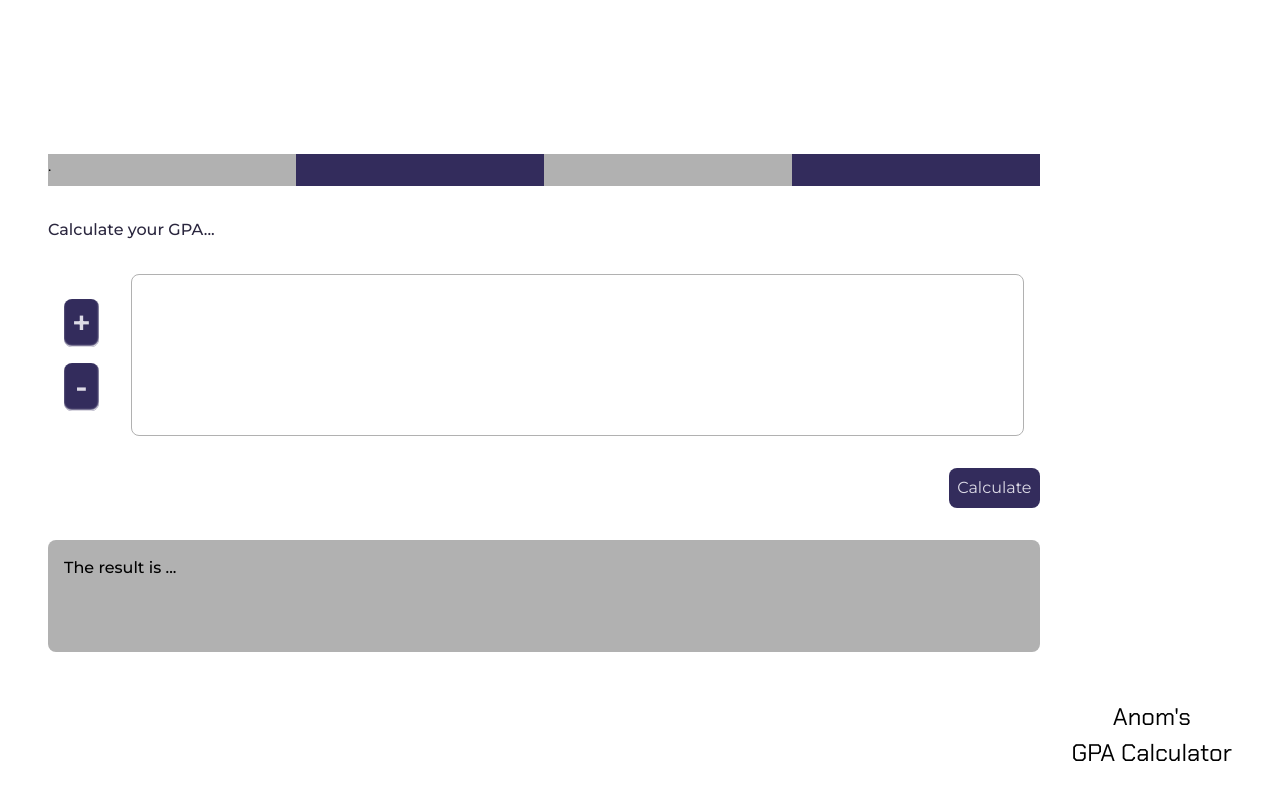
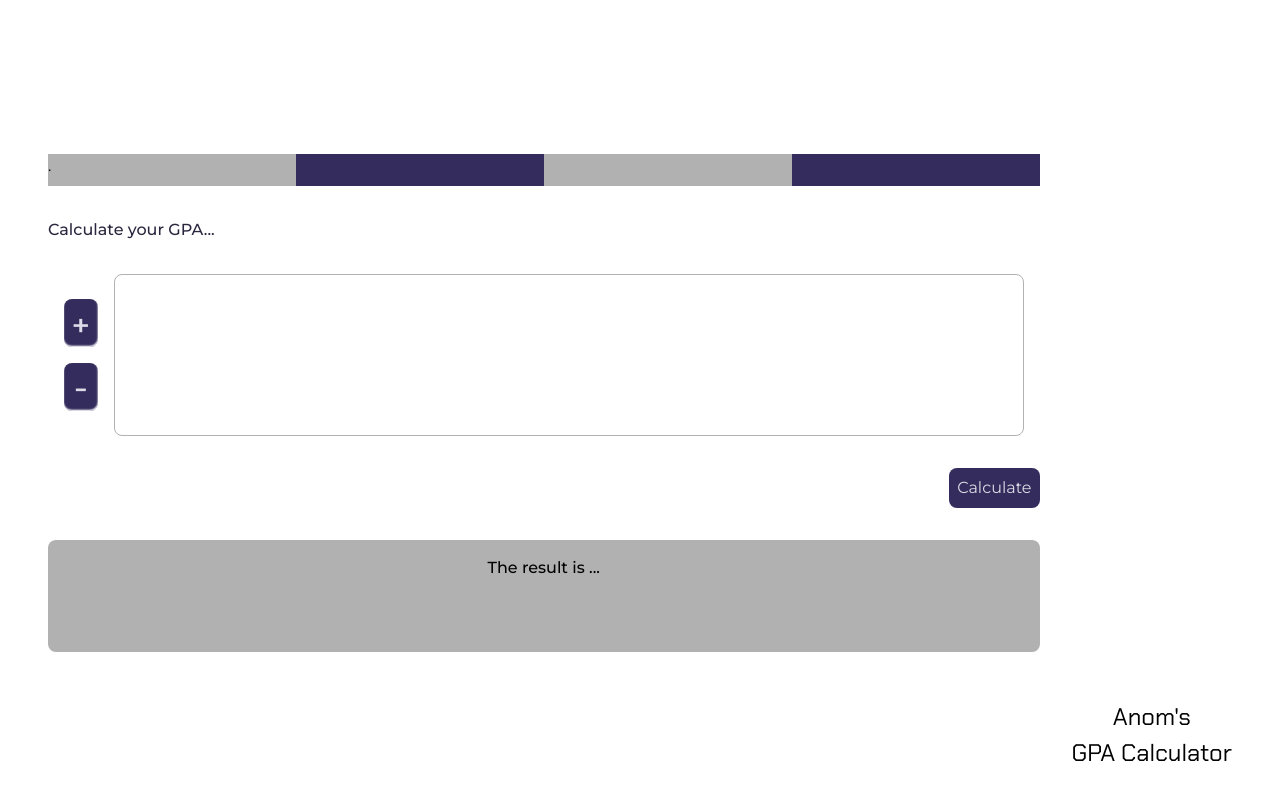
Before and after one commit to Ano-ly/AnomsCGPACalculator, a React (Vite) app: page / in a window 1280 px wide. Shown: the top 800 px of the page. Built offline with nearby package versions, Linux system fonts and the light colour scheme.

Commit message:
Make css changes

```diff
--- a/src/App.css
+++ b/src/App.css
@@ -54,8 +54,9 @@ button {
 
 .cont__main__maj__sbar__btn {
   background-color: var(--div2-color);
+  font-family: "Chakra Petch", serif;
   padding: 0.5rem;
-  font-weight: 600;
+  font-weight: 500;
   border-radius: 0.5rem;
   box-shadow: inset -0.02rem -0.08rem 0.1rem rgb(255, 255, 255);
   font-size: 2rem;
@@ -114,7 +115,7 @@ button {
   flex-direction: column;
   justify-content: center;
   padding-left: 1rem;
-  padding-right: 1rem;
+  padding-right: 0rem;
   gap: 1rem;
 }
 .cont__main__maj__crs {
@@ -153,6 +154,7 @@ button {
   background-color: var(--div1-color);
   border-radius: 0.5rem;
   padding: 1rem;
+  text-align: center;
 }
 .cont__main__maj__crsdiv__cse {
   display: flex;
@@ -215,7 +217,6 @@ button {
   }
   .cont__lgo__img {
     font-size: 1rem;
-    border: 1px solid blue;
   }
   .cont__main__itr {
     text-align: center;
```
